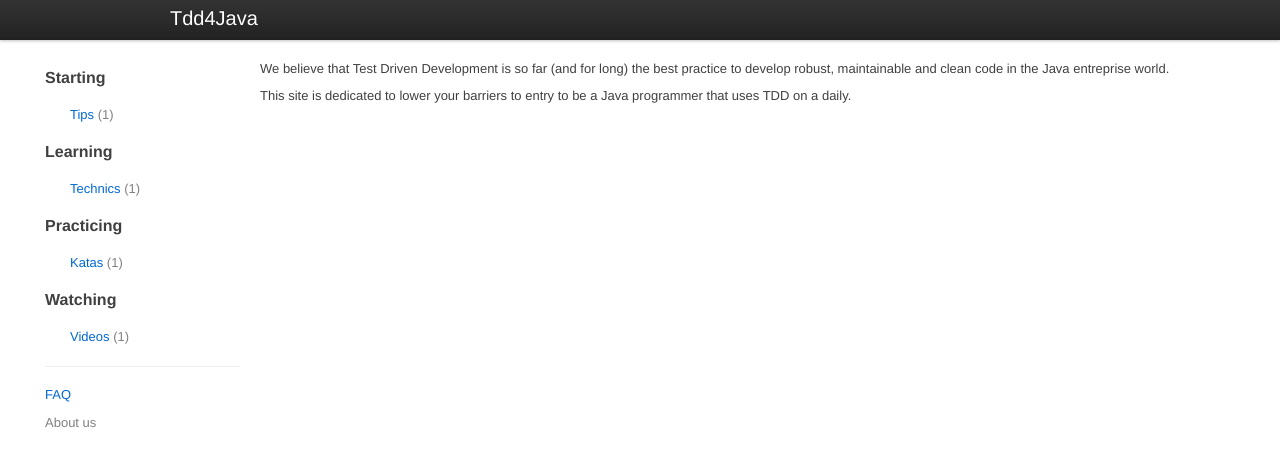
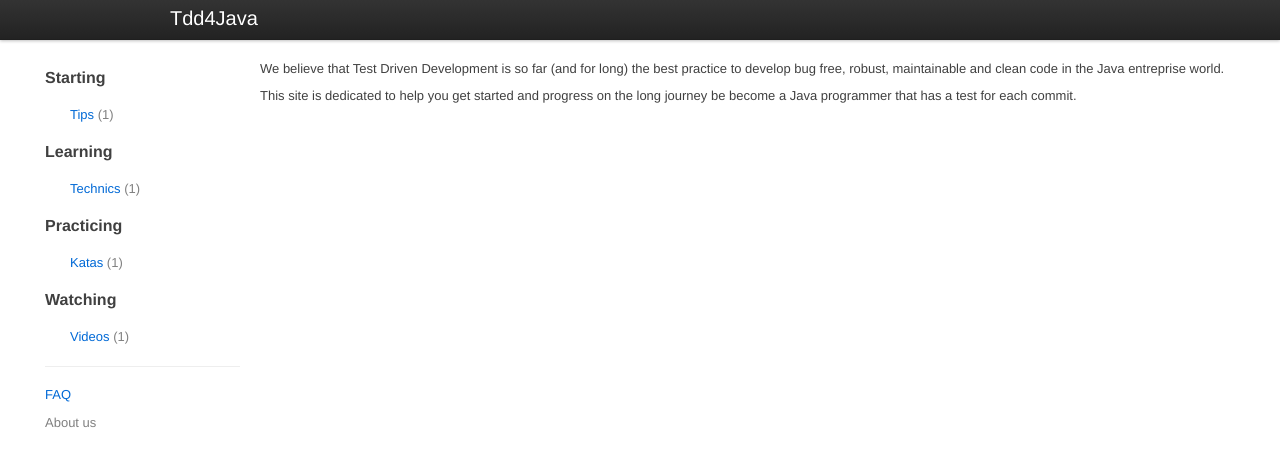
Before and after one commit to simcap/tdd4java, a Jekyll site: the page built from index.html, in a window 1280 px wide. Shown: the top 466 px of the page. Built offline with Jekyll 4.4.1, drawn with Linux system fonts in a browser that asks for light colours.

Commit message:
updating text

```diff
--- a/index.html
+++ b/index.html
@@ -3,5 +3,5 @@ layout: default
 title: Welcome
 ---
 
-<p>We believe that Test Driven Development is so far (and for long) the best practice to develop robust, maintainable and clean code in the Java entreprise world.</p>
-<p>This site is dedicated to lower your barriers to entry to be a Java programmer that uses TDD on a daily.</p>
+<p>We believe that Test Driven Development is so far (and for long) the best practice to develop bug free, robust, maintainable and clean code in the Java entreprise world.</p>
+<p>This site is dedicated to help you get started and progress on the long journey be become a Java programmer that has a test for each commit.</p>
```
